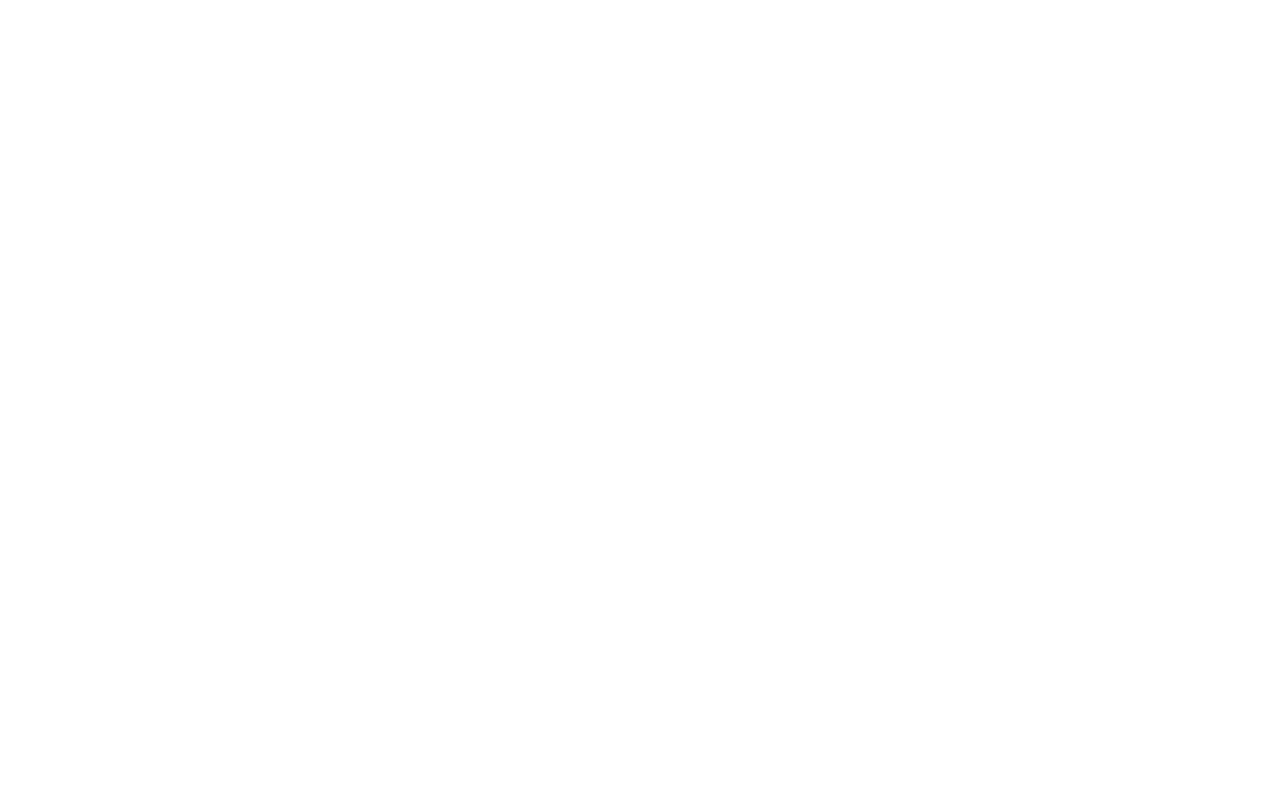
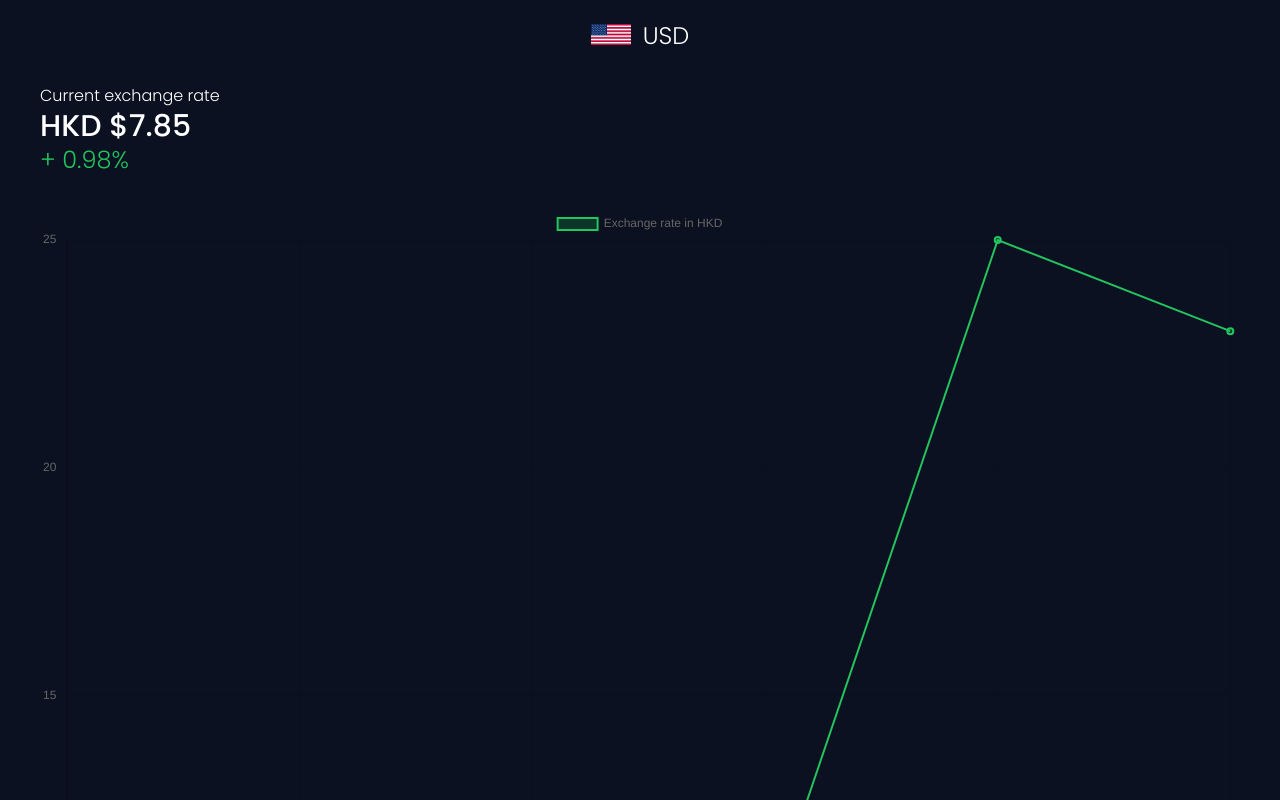
Before and after one commit to vanneswijaya/stu, a Vue app in the folder stu/: page /currency in a window 1280 px wide. Before the commit this address had no page. Built offline with nearby package versions, Linux system fonts and the light colour scheme; what vue-final-modal would draw is missing.

Commit message:
currency page done

```diff
--- a/stu/package.json
+++ b/stu/package.json
@@ -8,8 +8,10 @@
     "preview": "vite preview"
   },
   "dependencies": {
+    "chart.js": "^3.8.0",
     "flag-icons": "^6.4.2",
     "vue": "^3.2.25",
+    "vue-chartjs": "^4.1.1",
     "vue-final-modal": "^3.4.4",
     "vue-router": "^4.0.15",
     "vue3-country-flag-icon": "^0.1.2"
--- /dev/null
+++ b/stu/src/components/Currency.vue
@@ -0,0 +1,110 @@
+<script setup>
+import { ref } from "vue";
+import { Line } from "vue-chartjs";
+import {
+  Chart as ChartJS,
+  ArcElement,
+  LineElement,
+  BarElement,
+  PointElement,
+  BarController,
+  BubbleController,
+  DoughnutController,
+  LineController,
+  PieController,
+  PolarAreaController,
+  RadarController,
+  ScatterController,
+  CategoryScale,
+  LinearScale,
+  LogarithmicScale,
+  RadialLinearScale,
+  TimeScale,
+  TimeSeriesScale,
+  Decimation,
+  Filler,
+  Legend,
+  Title,
+  Tooltip,
+  SubTitle,
+} from "chart.js";
+
+ChartJS.register(
+  ArcElement,
+  LineElement,
+  BarElement,
+  PointElement,
+  BarController,
+  BubbleController,
+  DoughnutController,
+  LineController,
+  PieController,
+  PolarAreaController,
+  RadarController,
+  ScatterController,
+  CategoryScale,
+  LinearScale,
+  LogarithmicScale,
+  RadialLinearScale,
+  TimeScale,
+  TimeSeriesScale,
+  Decimation,
+  Filler,
+  Legend,
+  Title,
+  Tooltip,
+  SubTitle
+);
+
+const chartData = ref({
+  labels: ["1", "5", "10", "15", "20", "31"],
+  datasets: [
+    {
+      label: "Exchange rate in HKD",
+      data: [3, 5, 3, 10, 25, 23],
+      backgroundColor: "rgba(34, 197, 94, 0.2)",
+      borderColor: "rgba(34, 197, 94, 1)",
+      borderWidth: 2,
+    },
+  ],
+});
+</script>
+
+<template>
+  <div
+    class="flex flex-col h-screen w-screen bg-dark text-white px-10 pt-5 pb-10 overflow-auto"
+  >
+    <section>
+      <div class="flex flex-row gap-x-3 justify-center">
+        <div class="w-10 h-10 mt-1">
+          <img src="../assets/us.png" alt="" />
+        </div>
+        <div class="text-2xl font-light">USD</div>
+      </div>
+    </section>
+    <section>
+      <div class="mt-5">
+        <div class="font-light">Current exchange rate</div>
+        <div class="text-3xl font-medium">HKD $7.85</div>
+        <div class="text-2xl font-light text-green-500">+ 0.98%</div>
+      </div>
+    </section>
+    <section class="my-8">
+      <Line :chart-data="chartData" />
+    </section>
+    <section>
+      <div class="mt-5">
+        <div class="font-light">Your USD balance</div>
+        <div class="text-3xl font-medium">USD $2,131</div>
+      </div>
+    </section>
+    <section class="flex flex-col mt-5 gap-y-3">
+      <div class="flex justify-center rounded-3xl w-full h-16 bg-white/5 p-5">
+        Buy Instant
+      </div>
+      <div class="flex justify-center rounded-3xl w-full h-16 bg-white/5 p-5">
+        Buy Planned
+      </div>
+    </section>
+  </div>
+</template>
--- a/stu/src/components/Home.vue
+++ b/stu/src/components/Home.vue
@@ -200,6 +200,11 @@
           </div>
         </div>
       </div>
+      <div class="flex flex-col mt-5 gap-x-5">
+        <div class="flex justify-center rounded-3xl w-full h-16 bg-white/5 p-5">
+          See More
+        </div>
+      </div>
     </section>
   </div>
 </template>
--- a/stu/src/router/index.js
+++ b/stu/src/router/index.js
@@ -3,6 +3,7 @@
 import Lending from "../components/Lending.vue";
 import Exchange from "../components/Exchange.vue";
 import InstantExchange from "../components/InstantExchange.vue";
+import Currency from "../components/Currency.vue";
 
 const routes = [
   {
@@ -29,7 +30,7 @@
     component: Exchange,
     meta: {
       footer: false,
-      onPage: "home",
+      onPage: "exchange",
     },
   },
   {
@@ -38,10 +39,18 @@
     component: InstantExchange,
     meta: {
       footer: false,
-      onPage: "home",
+      onPage: "instant-exchange",
     },
-  }
-
+  },
+  {
+    path: "/currency",
+    name: "currency",
+    component: Currency,
+    meta: {
+      footer: false,
+      onPage: "currency",
+    },
+  },
 ];
 
 const router = createRouter({
```
Also changed, not shown: 1 other file (tests, documents, lock files or other folders).
